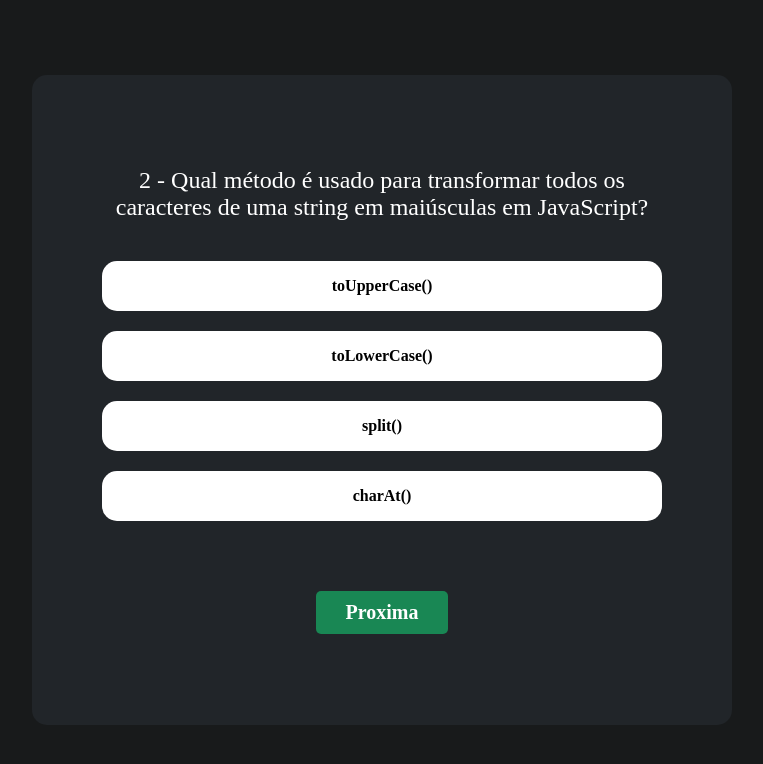
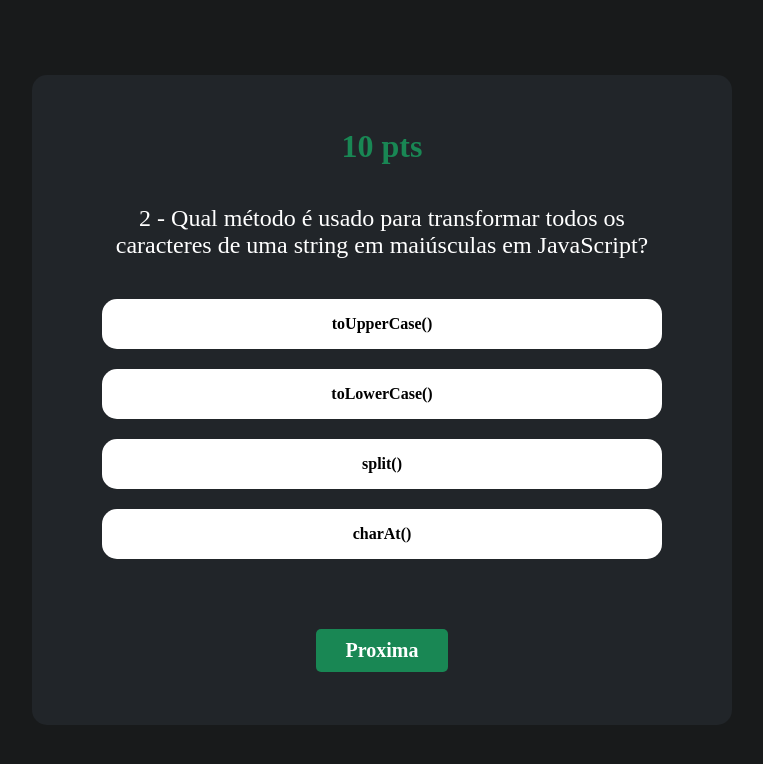
Before and after one commit to twxzy/Quiz, a plain HTML site: page index.html in a window 1280 px wide. Both pictures are taken after a click on the element "indexOf()". Shown: the whole page, without its empty margins (258-1021 px from the left). Drawn offline with Linux system fonts and the light colour scheme; a web font is replaced by a local one.

Commit message:
Sistema de pontos

```diff
--- a/Sass/main.sass
+++ b/Sass/main.sass
@@ -54,3 +54,8 @@
   background-color: #198754
   cursor: pointer
   border: none
+
+.pontos-color
+  color: white
+  margin-bottom: 40px
+  color: #198754
--- a/index.html
+++ b/index.html
@@ -12,6 +12,7 @@
 <body>
   <div class="container">
     <div class="quiz">
+      <h1 class="pontos-color"><span id="pontosExatos">0</span> pts</h1>
       <h2 id="pergunta"></h2>
       <div onclick="escolha('A')" id="A" class="resposta">
         <p></p>
--- a/script.js
+++ b/script.js
@@ -77,6 +77,8 @@
   // Obtém a resposta correta do quiz atual
   let respostaCorreta = data[`quiz-${proximoQuiz}`].respostaCorreta
 
+  let pts = document.getElementById("pontosExatos");
+
   // Compara a resposta do usuário com a resposta correta
   if (vamo === respostaCorreta) {
 
@@ -90,11 +92,19 @@
       exibirResposta.innerHTML = ""
     }, 1800);
 
+    let valorAtual = parseInt(pts.textContent) || 0; // Obtém o valor atual e converte para número
+    pts.textContent = valorAtual + 10; // Soma 10 e atualiza o texto
+
   } else {
+
     let exibirResposta = document.getElementById("respostaExata")
     exibirResposta.innerHTML = "Resposta incorreta. Tente novamente."
     exibirResposta.style.color = "red"
-    console.log("Resposta incorreta. Tente novamente.");
+
+
+    let valorAtual = parseInt(pts.textContent) || 0; // Obtém o valor atual e converte para número
+    pts.textContent = Math.max(-0, valorAtual - 5); // Subtrai 5, mas impede valores negativos
+
 
     setTimeout(() => {
       exibirResposta.innerHTML = ""
```
Also changed, not shown: Css/main.css, 1 other file.
